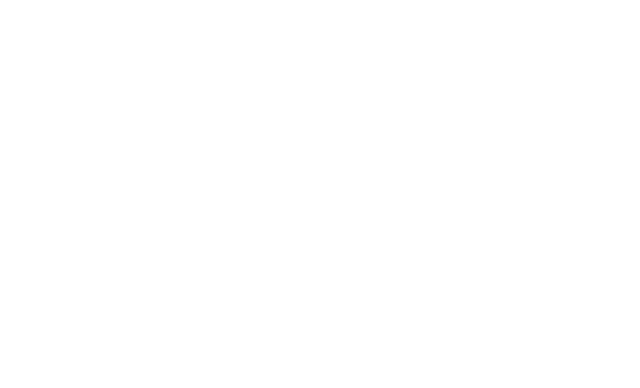
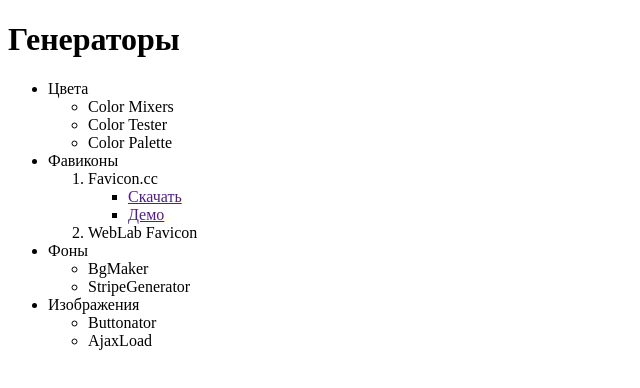
Before and after one commit to ShipaShipovnik/MP-HTML, a plain HTML site: page Tasks 09.09/task6.html in a window 1280 px wide. Shown: the whole page, without its empty margins (0-640 px from the left). Drawn offline with Linux system fonts and the light colour scheme.

Commit message:
Update task6.html

```diff
--- a/Tasks 09.09/task6.html
+++ b/Tasks 09.09/task6.html
@@ -1,10 +1,40 @@
 <!DOCTYPE html>
 <html lang="ru">
+
 <head>
     <meta charset="UTF-8">
-    <title>Document</title>
+    <title>Task 6</title>
 </head>
+
 <body>
+    <h1>Генераторы</h1>
+    <ul>
+        <li>Цвета</li>
+        <ul>
+            <li>Color Mixers</li>
+            <li>Color Tester</li>
+            <li>Color Palette</li>
+        </ul>
+        <li>Фавиконы</li>
+        <ol>
+            <li>Favicon.cc </li>
+            <ul>
+                <li><a href="">Скачать</a></li>
+                <li><a href="">Демо</a></li>
+            </ul>
+            <li>WebLab Favicon</li>
+        </ol>
+        <li>Фоны</li>
+        <ul>
+            <li>BgMaker</li>
+            <li>StripeGenerator</li>
+        </ul>
+        <li>Изображения</li>
+        <ul>
+            <li>Buttonator</li>
+            <li>AjaxLoad</li>
+        </ul>
+    </ul>
+</body>
 
-</body>
 </html>
```
